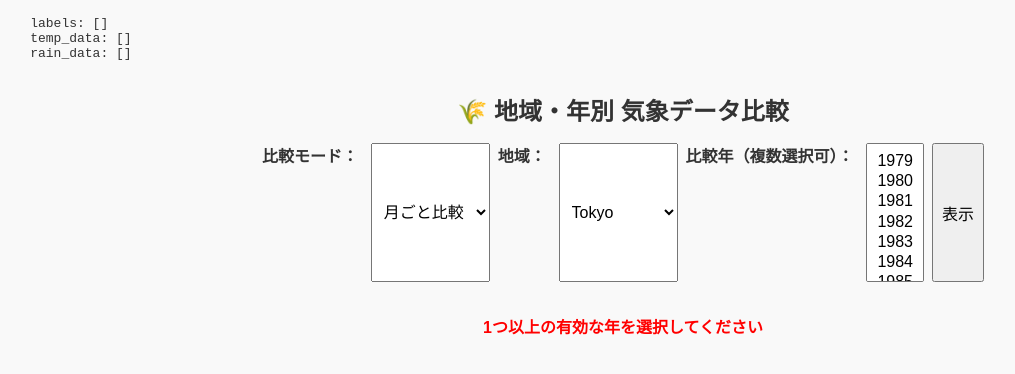
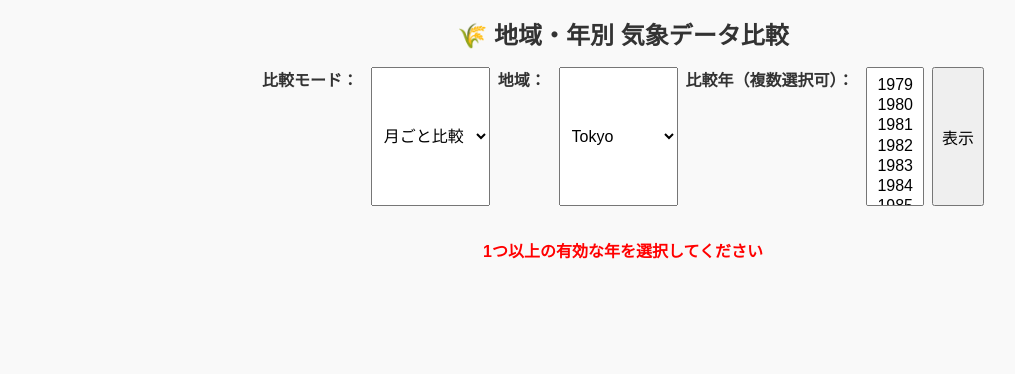
Before and after one commit to umahoppe/repos, a Flask app: page / in a window 1280 px wide. Shown: the top 374 px of the page, without its empty margins (17-1032 px from the left). Run offline with Flask 3, Linux system fonts and the light colour scheme.

Commit message:
Render chart data as JSON

```diff
--- a/agri-weather-compare/app/routes.py
+++ b/agri-weather-compare/app/routes.py
@@ -149,54 +149,77 @@ def index():
 
     try:
         if mode == "daily":
+            # 指定された月の日別データを読み込む
             data_by_day = load_daily_data(location, years, selected_month)
-            print("✅ data_by_day:", data_by_day)  # ← ここ
 
-            labels = sorted(set(day for df in data_by_day.values()
-                            for day in df.index))
-            print("✅ labels:", labels)  # ← ここ
+            # 全ての年で存在する日付をラベルとして抽出
+            labels = sorted(
+                set(day for df in data_by_day.values() for day in df.index)
+            )
 
-            print("📅 日ラベル:", labels)
-            print("🌡 気温データ:", temp_data)
-            print("☔ 降水データ:", rain_data)
-
+            # グラフ用のデータセットを生成
             temp_data = []
             rain_data = []
-
-        for year, df in data_by_day.items():
-            temp_data[year] = []
-            rain_data[year] = []
-            for day in labels:
-                try:
-                    temp = df["temperature_2m_mean"].loc[day]
-                except KeyError:
-                    temp = None
-                try:
-                    rain = df["precipitation_sum"].loc[day]
-                except KeyError:
-                    rain = None
-                temp_data[year].append(temp)
-                rain_data[year].append(rain)
+            for year, df in data_by_day.items():
+                temps = []
+                rains = []
+                for day in labels:
+                    temps.append(
+                        df["temperature_2m_mean"].loc[day]
+                        if day in df.index else None
+                    )
+                    rains.append(
+                        df["precipitation_sum"].loc[day]
+                        if day in df.index else None
+                    )
+                temp_data.append({
+                    "label": str(year),
+                    "data": temps,
+                    "borderWidth": 2,
+                })
+                rain_data.append({
+                    "label": str(year),
+                    "data": rains,
+                    "borderWidth": 2,
+                })
 
         else:  # monthly
             df, error = load_data(location, years)
             if error:
-                return render_template("index.html", location=location, valid_years=VALID_YEARS,
-                                       selected_years=selected_years, location_list=list(
-                                           LOCATION_COORDS.keys()),
-                                       mode=mode, selected_month=selected_month,
-                                       error=error, labels=[], temp_data=[], rain_data=[])
+                return render_template(
+                    "index.html",
+                    location=location,
+                    valid_years=VALID_YEARS,
+                    selected_years=selected_years,
+                    location_list=list(LOCATION_COORDS.keys()),
+                    mode=mode,
+                    selected_month=selected_month,
+                    error=error,
+                    labels=[],
+                    temp_data=[],
+                    rain_data=[],
+                )
 
             labels = [f"{int(m)}月" for m in df.index]
             temp_data = []
             rain_data = []
             for col in df.columns:
                 if "_temp" in col:
-                    temp_data.append({"label": col.replace(
-                        "_temp", ""), "data": list(df[col]), "borderWidth": 2})
+                    temp_data.append(
+                        {
+                            "label": col.replace("_temp", ""),
+                            "data": list(df[col]),
+                            "borderWidth": 2,
+                        }
+                    )
                 if "_rain" in col:
-                    rain_data.append({"label": col.replace(
-                        "_rain", ""), "data": list(df[col]), "borderWidth": 2})
+                    rain_data.append(
+                        {
+                            "label": col.replace("_rain", ""),
+                            "data": list(df[col]),
+                            "borderWidth": 2,
+                        }
+                    )
 
     except Exception as e:
         return render_template("index.html", location=location, valid_years=VALID_YEARS,
--- a/agri-weather-compare/app/templates/index.html
+++ b/agri-weather-compare/app/templates/index.html
@@ -1,12 +1,6 @@
 <!-- HTMLテンプレートのトップページ -->
 <!DOCTYPE html>
 <html lang="ja">
-<pre>
-    labels: {{ labels }}
-    temp_data: {{ temp_data }}
-    rain_data: {{ rain_data }}
-    </pre>
-
 <head>
     <meta charset="UTF-8">
     <title>気象データ比較</title>
@@ -61,20 +55,34 @@
     <canvas id="rainChart" width="600" height="300"></canvas>
 
     <script>
-        const labels = {{ labels | safe }};
-        const tempData = {{ temp_data | safe }};
-        const rainData = {{ rain_data | safe }};
+        const labels = {{ labels | tojson }};
+        const tempData = {{ temp_data | tojson }};
+        const rainData = {{ rain_data | tojson }};
 
         new Chart(document.getElementById('tempChart'), {
             type: 'line',
             data: { labels: labels, datasets: tempData },
-            options: { plugins: { title: { display: true, text: '月別 平均気温（℃）' } } }
+            options: {
+                plugins: {
+                    title: {
+                        display: true,
+                        text: '{{ "日別" if mode == "daily" else "月別" }} 平均気温（℃）'
+                    }
+                }
+            }
         });
 
         new Chart(document.getElementById('rainChart'), {
             type: 'bar',
             data: { labels: labels, datasets: rainData },
-            options: { plugins: { title: { display: true, text: '月別 降水量合計（mm）' } } }
+            options: {
+                plugins: {
+                    title: {
+                        display: true,
+                        text: '{{ "日別" if mode == "daily" else "月別" }} 降水量合計（mm）'
+                    }
+                }
+            }
         });
     </script>
     {% endif %}
```
